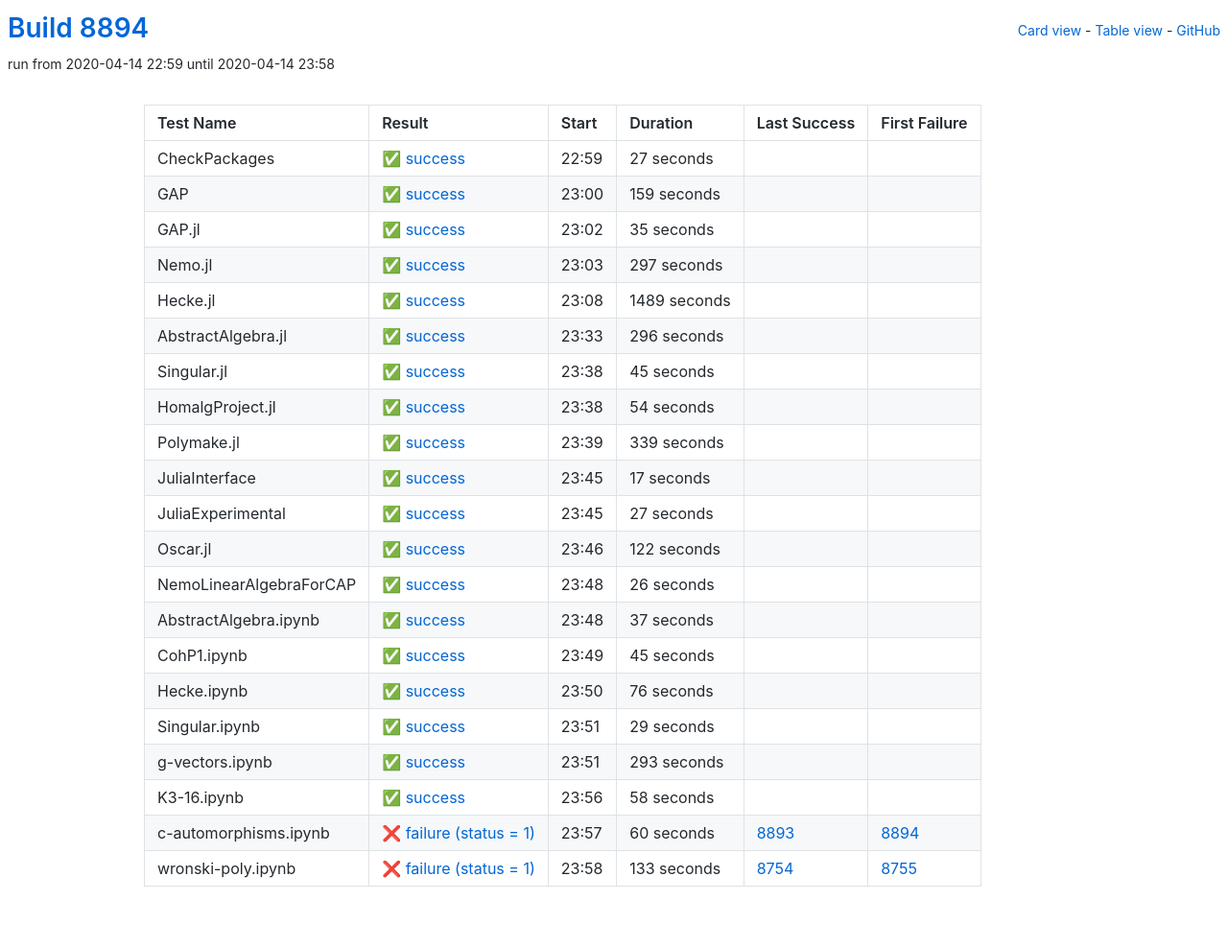
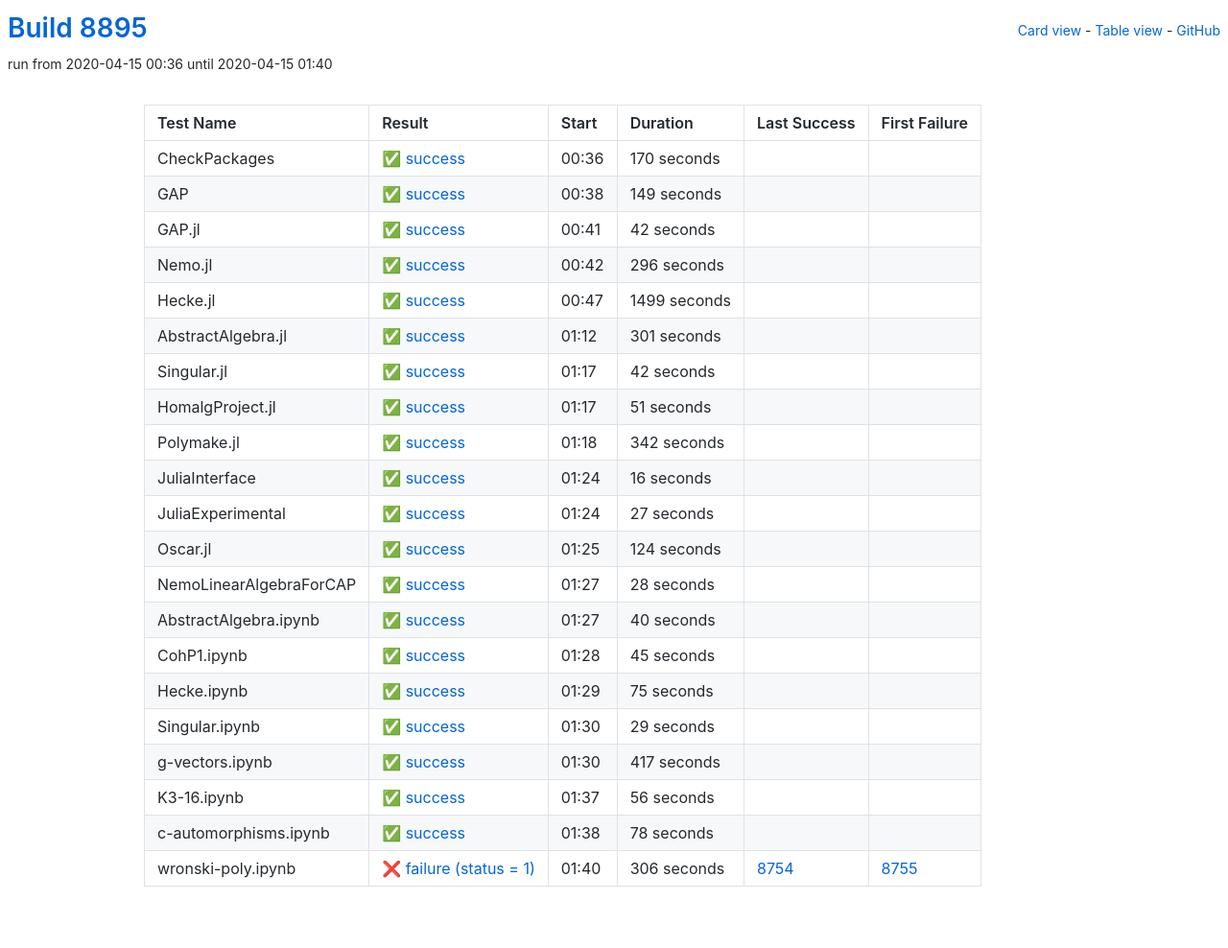
Before and after one commit to oscar-system/oscar-ci-status, a Jekyll site: the page built from table.html, in a window 1280 px wide. Shown: the whole page at 96% size. Built offline with Jekyll 4.4.1, drawn with Linux system fonts in a browser that asks for light colours.

Commit message:
Build 8895

```diff
--- a/_data/ci.yml
+++ b/_data/ci.yml
@@ -1,60 +1,38 @@
-build: 8894
-build_url: https://oscarci.mathematik.uni-kl.de/job/oscar/8894/
+build: 8895
+build_url: https://oscarci.mathematik.uni-kl.de/job/oscar/8895/
 job: oscar
 tests:
-- duration: 27
+- duration: 170
   exitcode: 0
   first_failure: false
   first_failure_url: null
   last_success: false
   last_success_url: null
-  log: https://oscarci.mathematik.uni-kl.de/job/oscar/8894/artifact/logs/build-8894/CheckPackages.log
+  log: https://oscarci.mathematik.uni-kl.de/job/oscar/8895/artifact/logs/build-8895/CheckPackages.log
   name: CheckPackages
-  start: 2020-04-14 22:59
+  start: 2020-04-15 00:36
   status: success
   success: true
-- duration: 159
+- duration: 149
   exitcode: 0
   first_failure: false
   first_failure_url: null
   last_success: false
   last_success_url: null
-  log: https://oscarci.mathematik.uni-kl.de/job/oscar/8894/artifact/logs/build-8894/GAP.log
+  log: https://oscarci.mathematik.uni-kl.de/job/oscar/8895/artifact/logs/build-8895/GAP.log
   name: GAP
-  start: 2020-04-14 23:00
+  start: 2020-04-15 00:38
   status: success
   success: true
-- duration: 35
+- duration: 42
   exitcode: 0
   first_failure: false
   first_failure_url: null
   last_success: false
   last_success_url: null
-  log: https://oscarci.mathematik.uni-kl.de/job/oscar/8894/artifact/logs/build-8894/GAP.jl.log
+  log: https://oscarci.mathematik.uni-kl.de/job/oscar/8895/artifact/logs/build-8895/GAP.jl.log
   name: GAP.jl
-  start: 2020-04-14 23:02
-  status: success
-  success: true
-- duration: 297
-  exitcode: 0
-  first_failure: false
-  first_failure_url: null
-  last_success: false
-  last_success_url: null
-  log: https://oscarci.mathematik.uni-kl.de/job/oscar/8894/artifact/logs/build-8894/Nemo.jl.log
-  name: Nemo.jl
-  start: 2020-04-14 23:03
-  status: success
-  success: true
-- duration: 1489
-  exitcode: 0
-  first_failure: false
-  first_failure_url: null
-  last_success: false
-  last_success_url: null
-  log: https://oscarci.mathematik.uni-kl.de/job/oscar/8894/artifact/logs/build-8894/Hecke.jl.log
-  name: Hecke.jl
-  start: 2020-04-14 23:08
+  start: 2020-04-15 00:41
   status: success
   success: true
 - duration: 296
@@ -63,9 +41,119 @@ tests:
   first_failure_url: null
   last_success: false
   last_success_url: null
-  log: https://oscarci.mathematik.uni-kl.de/job/oscar/8894/artifact/logs/build-8894/AbstractAlgebra.jl.log
+  log: https://oscarci.mathematik.uni-kl.de/job/oscar/8895/artifact/logs/build-8895/Nemo.jl.log
+  name: Nemo.jl
+  start: 2020-04-15 00:42
+  status: success
+  success: true
+- duration: 1499
+  exitcode: 0
+  first_failure: false
+  first_failure_url: null
+  last_success: false
+  last_success_url: null
+  log: https://oscarci.mathematik.uni-kl.de/job/oscar/8895/artifact/logs/build-8895/Hecke.jl.log
+  name: Hecke.jl
+  start: 2020-04-15 00:47
+  status: success
+  success: true
+- duration: 301
+  exitcode: 0
+  first_failure: false
+  first_failure_url: null
+  last_success: false
+  last_success_url: null
+  log: https://oscarci.mathematik.uni-kl.de/job/oscar/8895/artifact/logs/build-8895/AbstractAlgebra.jl.log
   name: AbstractAlgebra.jl
-  start: 2020-04-14 23:33
+  start: 2020-04-15 01:12
+  status: success
+  success: true
+- duration: 42
+  exitcode: 0
+  first_failure: false
+  first_failure_url: null
+  last_success: false
+  last_success_url: null
+  log: https://oscarci.mathematik.uni-kl.de/job/oscar/8895/artifact/logs/build-8895/Singular.jl.log
+  name: Singular.jl
+  start: 2020-04-15 01:17
+  status: success
+  success: true
+- duration: 51
+  exitcode: 0
+  first_failure: false
+  first_failure_url: null
+  last_success: false
+  last_success_url: null
+  log: https://oscarci.mathematik.uni-kl.de/job/oscar/8895/artifact/logs/build-8895/HomalgProject.jl.log
+  name: HomalgProject.jl
+  start: 2020-04-15 01:17
+  status: success
+  success: true
+- duration: 342
+  exitcode: 0
+  first_failure: false
+  first_failure_url: null
+  last_success: false
+  last_success_url: null
+  log: https://oscarci.mathematik.uni-kl.de/job/oscar/8895/artifact/logs/build-8895/Polymake.jl.log
+  name: Polymake.jl
+  start: 2020-04-15 01:18
+  status: success
+  success: true
+- duration: 16
+  exitcode: 0
+  first_failure: false
+  first_failure_url: null
+  last_success: false
+  last_success_url: null
+  log: https://oscarci.mathematik.uni-kl.de/job/oscar/8895/artifact/logs/build-8895/JuliaInterface.log
+  name: JuliaInterface
+  start: 2020-04-15 01:24
+  status: success
+  success: true
+- duration: 27
+  exitcode: 0
+  first_failure: false
+  first_failure_url: null
+  last_success: false
+  last_success_url: null
+  log: https://oscarci.mathematik.uni-kl.de/job/oscar/8895/artifact/logs/build-8895/JuliaExperimental.log
+  name: JuliaExperimental
+  start: 2020-04-15 01:24
+  status: success
+  success: true
+- duration: 124
+  exitcode: 0
+  first_failure: false
+  first_failure_url: null
+  last_success: false
+  last_success_url: null
+  log: https://oscarci.mathematik.uni-kl.de/job/oscar/8895/artifact/logs/build-8895/Oscar.jl.log
+  name: Oscar.jl
+  start: 2020-04-15 01:25
+  status: success
+  success: true
+- duration: 28
+  exitcode: 0
+  first_failure: false
+  first_failure_url: null
+  last_success: false
+  last_success_url: null
+  log: https://oscarci.mathematik.uni-kl.de/job/oscar/8895/artifact/logs/build-8895/NemoLinearAlgebraForCAP.log
+  name: NemoLinearAlgebraForCAP
+  start: 2020-04-15 01:27
+  status: success
+  success: true
+- duration: 40
+  exitcode: 0
+  first_failure: false
+  first_failure_url: null
+  last_success: false
+  last_success_url: null
+  log: https://oscarci.mathematik.uni-kl.de/job/oscar/8895/artifact/logs/build-8895/AbstractAlgebra.ipynb.log
+  name: AbstractAlgebra.ipynb
+  start: 2020-04-15 01:27
   status: success
   success: true
 - duration: 45
@@ -74,108 +162,20 @@ tests:
   first_failure_url: null
   last_success: false
   last_success_url: null
-  log: https://oscarci.mathematik.uni-kl.de/job/oscar/8894/artifact/logs/build-8894/Singular.jl.log
-  name: Singular.jl
-  start: 2020-04-14 23:38
+  log: https://oscarci.mathematik.uni-kl.de/job/oscar/8895/artifact/logs/build-8895/CohP1.ipynb.log
+  name: CohP1.ipynb
+  start: 2020-04-15 01:28
   status: success
   success: true
-- duration: 54
+- duration: 75
   exitcode: 0
   first_failure: false
   first_failure_url: null
   last_success: false
   last_success_url: null
-  log: https://oscarci.mathematik.uni-kl.de/job/oscar/8894/artifact/logs/build-8894/HomalgProject.jl.log
-  name: HomalgProject.jl
-  start: 2020-04-14 23:38
-  status: success
-  success: true
-- duration: 339
-  exitcode: 0
-  first_failure: false
-  first_failure_url: null
-  last_success: false
-  last_success_url: null
-  log: https://oscarci.mathematik.uni-kl.de/job/oscar/8894/artifact/logs/build-8894/Polymake.jl.log
-  name: Polymake.jl
-  start: 2020-04-14 23:39
-  status: success
-  success: true
-- duration: 17
-  exitcode: 0
-  first_failure: false
-  first_failure_url: null
-  last_success: false
-  last_success_url: null
-  log: https://oscarci.mathematik.uni-kl.de/job/oscar/8894/artifact/logs/build-8894/JuliaInterface.log
-  name: JuliaInterface
-  start: 2020-04-14 23:45
-  status: success
-  success: true
-- duration: 27
-  exitcode: 0
-  first_failure: false
-  first_failure_url: null
-  last_success: false
-  last_success_url: null
-  log: https://oscarci.mathematik.uni-kl.de/job/oscar/8894/artifact/logs/build-8894/JuliaExperimental.log
-  name: JuliaExperimental
-  start: 2020-04-14 23:45
-  status: success
-  success: true
-- duration: 122
-  exitcode: 0
-  first_failure: false
-  first_failure_url: null
-  last_success: false
-  last_success_url: null
-  log: https://oscarci.mathematik.uni-kl.de/job/oscar/8894/artifact/logs/build-8894/Oscar.jl.log
-  name: Oscar.jl
-  start: 2020-04-14 23:46
-  status: success
-  success: true
-- duration: 26
-  exitcode: 0
-  first_failure: false
-  first_failure_url: null
-  last_success: false
-  last_success_url: null
-  log: https://oscarci.mathematik.uni-kl.de/job/oscar/8894/artifact/logs/build-8894/NemoLinearAlgebraForCAP.log
-  name: NemoLinearAlgebraForCAP
-  start: 2020-04-14 23:48
-  status: success
-  success: true
-- duration: 37
-  exitcode: 0
-  first_failure: false
-  first_failure_url: null
-  last_success: false
-  last_success_url: null
-  log: https://oscarci.mathematik.uni-kl.de/job/oscar/8894/artifact/logs/build-8894/AbstractAlgebra.ipynb.log
-  name: AbstractAlgebra.ipynb
-  start: 2020-04-14 23:48
-  status: success
-  success: true
-- duration: 45
-  exitcode: 0
-  first_failure: false
-  first_failure_url: null
-  last_success: false
-  last_success_url: null
-  log: https://oscarci.mathematik.uni-kl.de/job/oscar/8894/artifact/logs/build-8894/CohP1.ipynb.log
-  name: CohP1.ipynb
-  start: 2020-04-14 23:49
-  status: success
-  success: true
-- duration: 76
-  exitcode: 0
-  first_failure: false
-  first_failure_url: null
-  last_success: false
-  last_success_url: null
-  log: https://oscarci.mathematik.uni-kl.de/job/oscar/8894/artifact/logs/build-8894/Hecke.ipynb.log
+  log: https://oscarci.mathematik.uni-kl.de/job/oscar/8895/artifact/logs/build-8895/Hecke.ipynb.log
   name: Hecke.ipynb
-  start: 2020-04-14 23:50
+  start: 2020-04-15 01:29
   status: success
   success: true
 - duration: 29
@@ -184,52 +184,52 @@ tests:
   first_failure_url: null
   last_success: false
   last_success_url: null
-  log: https://oscarci.mathematik.uni-kl.de/job/oscar/8894/artifact/logs/build-8894/Singular.ipynb.log
+  log: https://oscarci.mathematik.uni-kl.de/job/oscar/8895/artifact/logs/build-8895/Singular.ipynb.log
   name: Singular.ipynb
-  start: 2020-04-14 23:51
+  start: 2020-04-15 01:30
   status: success
   success: true
-- duration: 293
+- duration: 417
   exitcode: 0
   first_failure: false
   first_failure_url: null
   last_success: false
   last_success_url: null
-  log: https://oscarci.mathematik.uni-kl.de/job/oscar/8894/artifact/logs/build-8894/g-vectors.ipynb.log
+  log: https://oscarci.mathematik.uni-kl.de/job/oscar/8895/artifact/logs/build-8895/g-vectors.ipynb.log
   name: g-vectors.ipynb
-  start: 2020-04-14 23:51
+  start: 2020-04-15 01:30
   status: success
   success: true
-- duration: 58
+- duration: 56
   exitcode: 0
   first_failure: false
   first_failure_url: null
   last_success: false
   last_success_url: null
-  log: https://oscarci.mathematik.uni-kl.de/job/oscar/8894/artifact/logs/build-8894/K3-16.ipynb.log
+  log: https://oscarci.mathematik.uni-kl.de/job/oscar/8895/artifact/logs/build-8895/K3-16.ipynb.log
   name: K3-16.ipynb
-  start: 2020-04-14 23:56
+  start: 2020-04-15 01:37
   status: success
   success: true
-- duration: 60
-  exitcode: 1
-  first_failure: 8894
-  first_failure_url: https://oscarci.mathematik.uni-kl.de/job/oscar/8894/
-  last_success: 8893
-  last_success_url: https://oscarci.mathematik.uni-kl.de/job/oscar/8893/
-  log: https://oscarci.mathematik.uni-kl.de/job/oscar/8894/artifact/logs/build-8894/c-automorphisms.ipynb.log
+- duration: 78
+  exitcode: 0
+  first_failure: false
+  first_failure_url: null
+  last_success: false
+  last_success_url: null
+  log: https://oscarci.mathematik.uni-kl.de/job/oscar/8895/artifact/logs/build-8895/c-automorphisms.ipynb.log
   name: c-automorphisms.ipynb
-  start: 2020-04-14 23:57
-  status: failure
-  success: false
-- duration: 133
+  start: 2020-04-15 01:38
+  status: success
+  success: true
+- duration: 306
   exitcode: 1
   first_failure: 8755
   first_failure_url: https://oscarci.mathematik.uni-kl.de/job/oscar/8755/
   last_success: 8754
   last_success_url: https://oscarci.mathematik.uni-kl.de/job/oscar/8754/
-  log: https://oscarci.mathematik.uni-kl.de/job/oscar/8894/artifact/logs/build-8894/wronski-poly.ipynb.log
+  log: https://oscarci.mathematik.uni-kl.de/job/oscar/8895/artifact/logs/build-8895/wronski-poly.ipynb.log
   name: wronski-poly.ipynb
-  start: 2020-04-14 23:58
+  start: 2020-04-15 01:40
   status: failure
   success: false
```
Also changed, not shown: README.md.
